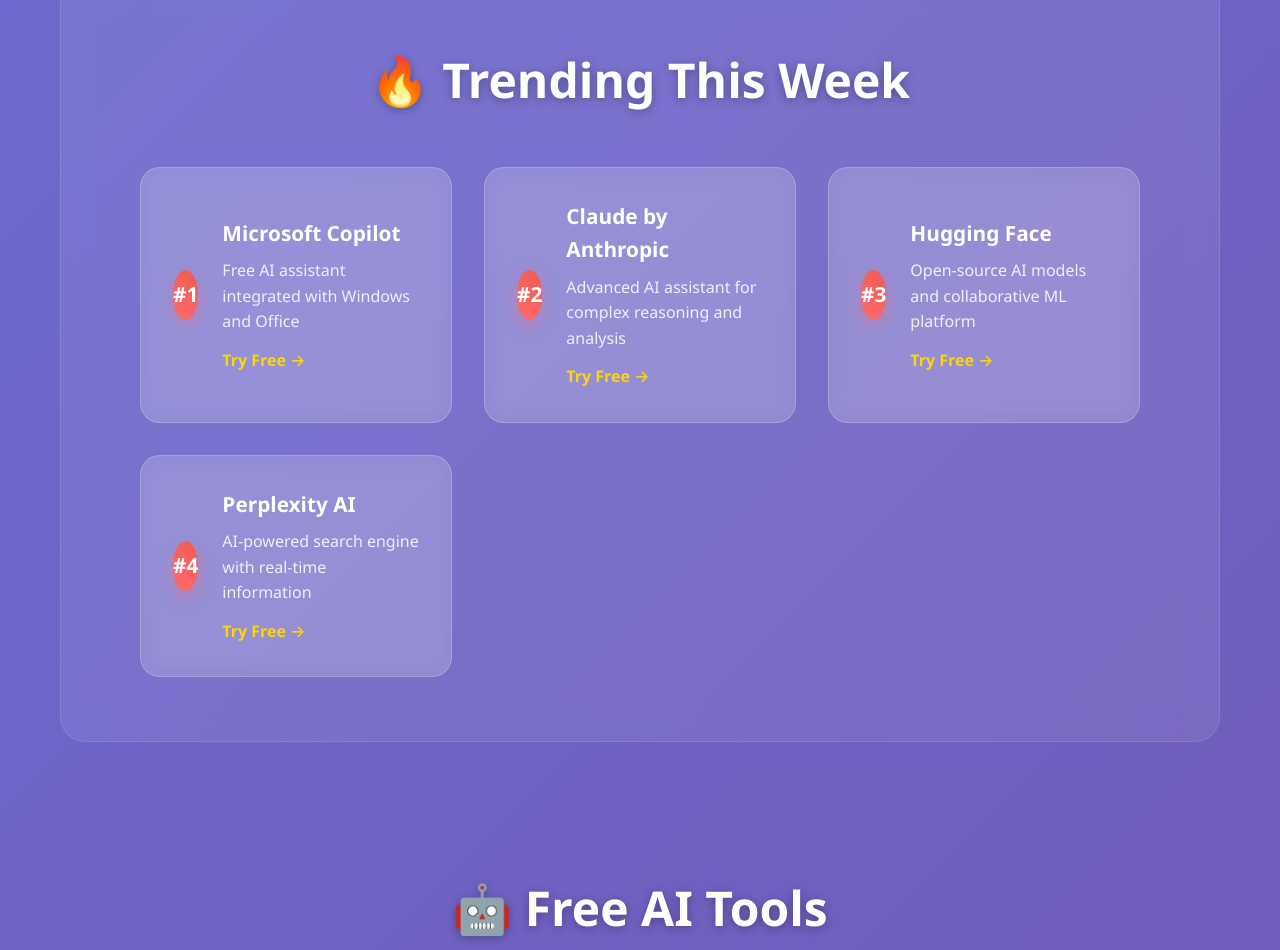
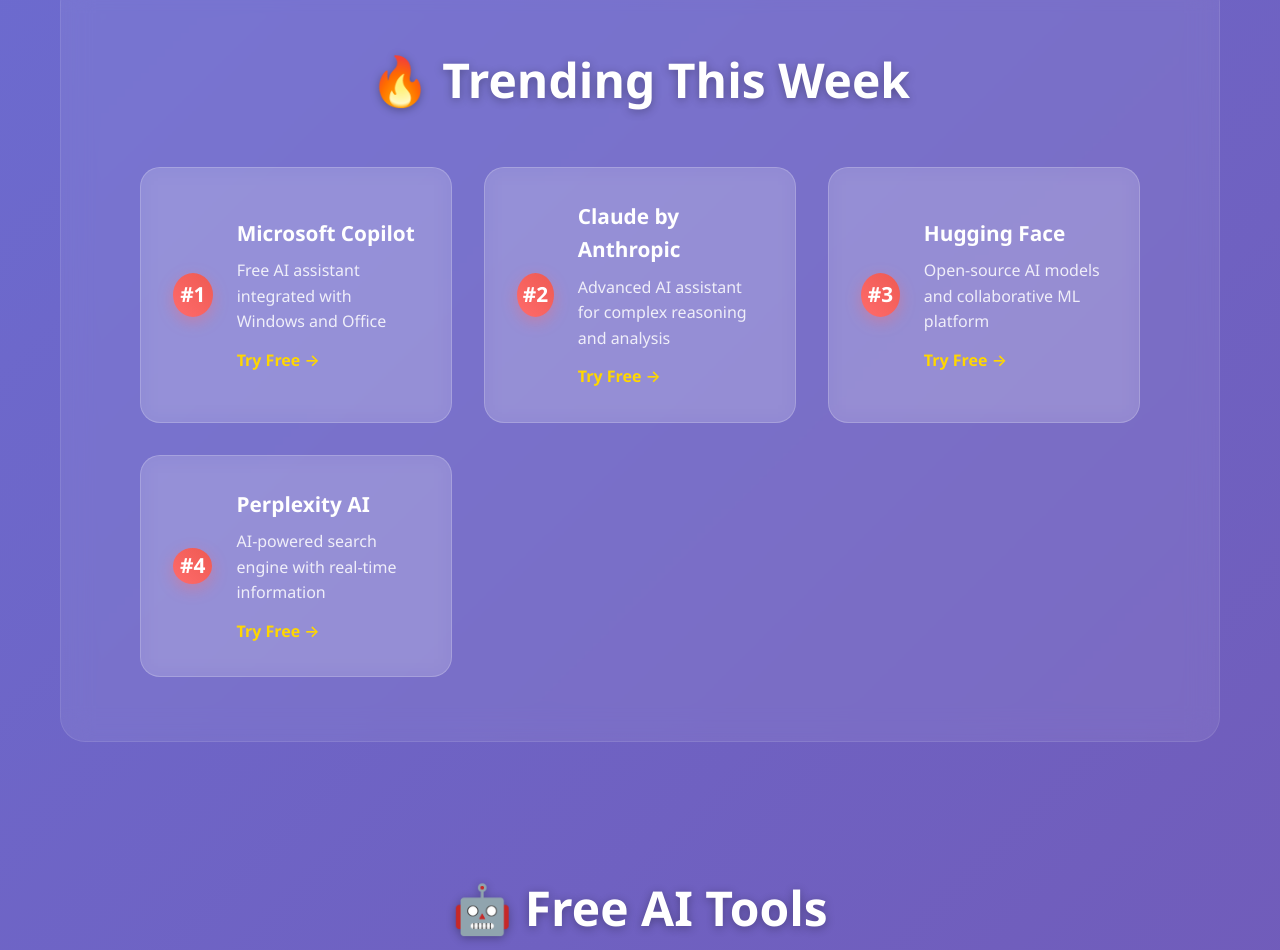
Before and after one commit to shakil-dhanga/freeaihub, a plain HTML site: page index.html in a window 1280 px wide. Shown: the part 3142-4092 px from the top of the page. Drawn offline with nearby package versions, Linux system fonts and the light colour scheme; a script that the page names is missing.

Commit message:
Desing issue solved

```diff
--- a/index.html
+++ b/index.html
@@ -428,7 +428,7 @@
                 </div>
             </div>
             <div class="footer-bottom">
-                <p>&copy; 2025 FreeAI Hub - A Nonprofit Initiative | Made with ❤️ for humanity</p>
+                <p>&copy; 2025 FreeAI Hub | Made with ❤️ for humanity | Developed by ❤️ Shakil Dhanga</p>
                 <p style="margin-top: 1rem; opacity: 0.8;">
                     <i class="fas fa-code"></i> Open Source •
                     <i class="fas fa-globe"></i> Worldwide •
--- a/styles.css
+++ b/styles.css
@@ -332,9 +332,9 @@
         .trending-rank {
             background: linear-gradient(45deg, #ff6b6b, #ee5a52);
             color: white;
-            width: 50px;
-            height: 50px;
-            border-radius: 50%;
+            width: 35%;
+            height: 23%;
+            border-radius: 100%;
             display: flex;
             align-items: center;
             justify-content: center;
@@ -589,6 +589,7 @@
         }
 
         .fab.visible {
+            display: flex;
             opacity: 1;
             pointer-events: auto;
         }
```
